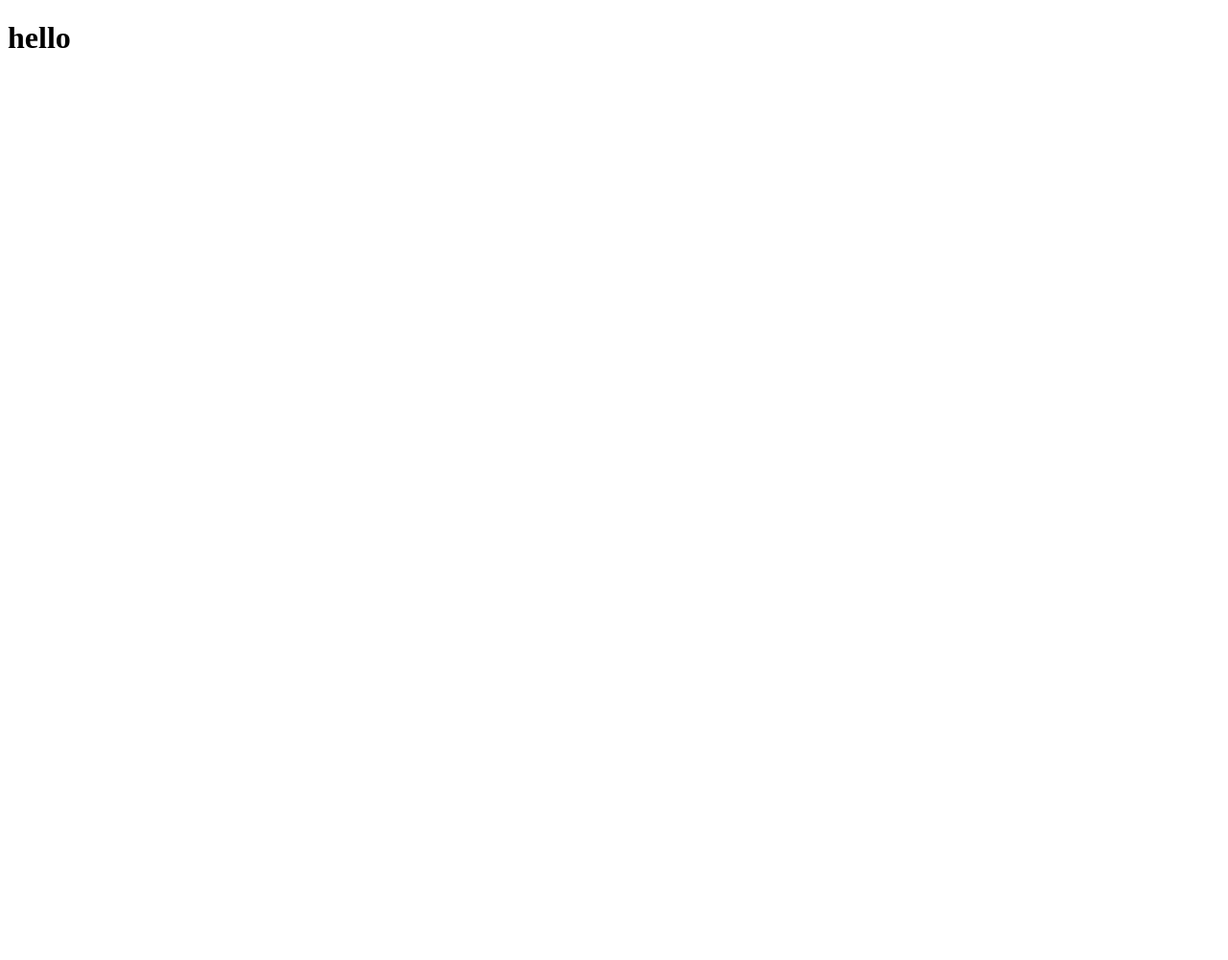
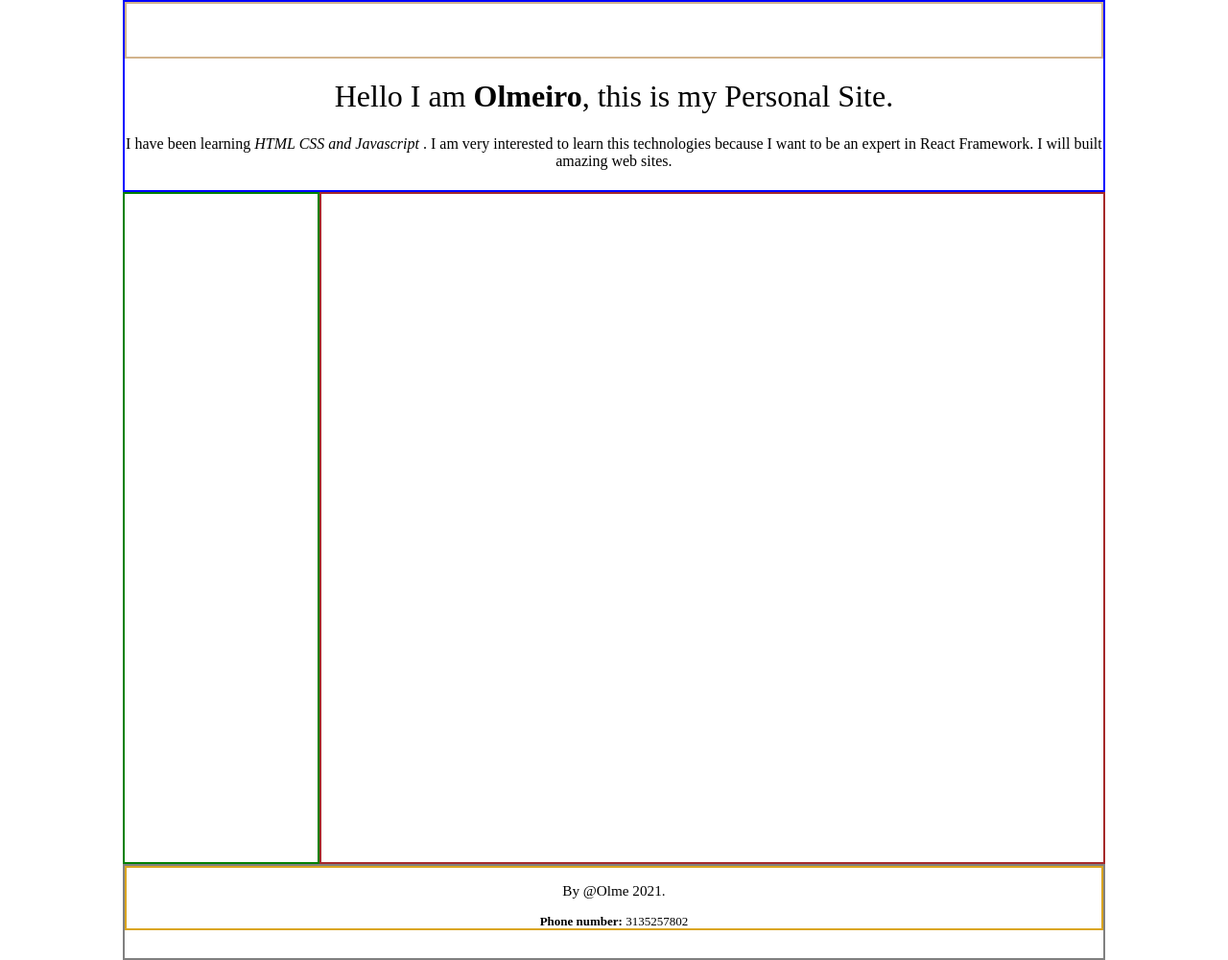
Before and after one commit to olmeiro/olmeiro.github.io, a plain HTML site: page index.html in a window 1280 px wide. Shown: the whole page at 96% size. Before the commit the page ends 800 px from the top, so only its background shows below. Drawn offline with Linux system fonts and the light colour scheme.

Commit message:
custom framework CSS

```diff
--- a/index.html
+++ b/index.html
@@ -4,11 +4,30 @@
 <head>
     <meta charset="UTF-8">
     <meta name="viewport" content="width=device-width, initial-scale=1.0">
+    <link rel="stylesheet" href="./style.css">
     <title>OlmeDev</title>
 </head>
 
 <body>
-    <h1>hello</h1>
+    <div class="container">
+        <header>
+            <nav></nav>
+            <div class="title">
+                <h1>Hello I am <strong>Olmeiro</strong>, this is my Personal Site.</h1>
+                <p>I have been learning
+                    <em>HTML CSS and Javascript </em>. I am very interested to learn this technologies because I want to be an expert in React Framework. I will built amazing web sites.</p>
+            </div>
+        </header>
+        <aside></aside>
+        <section></section>
+        <footer>
+            <div class="feet">
+                <h3>By @Olme 2021.</h3>
+                <p><strong>Phone number: </strong>3135257802</p>
+            </div>
+        </footer>
+    </div>
 </body>
+<script src="./main.js"></script>
 
 </html>
--- /dev/null
+++ b/style.css
@@ -0,0 +1,103 @@
+/* CSS Micro Reset */
+
+body {
+    margin: 0
+}
+
+h1,
+h2,
+h3,
+h4,
+h5,
+h6 {
+    font-weight: normal
+}
+
+table {
+    border-collapse: collapse;
+    border-spacing: 0
+}
+
+th,
+td {
+    text-align: left;
+    vertical-align: top
+}
+
+img,
+iframe {
+    border: 0
+}
+
+
+/* Custom */
+
+.container {
+    margin: 0 auto;
+    max-width: 1024px;
+    width: 100%;
+    height: 1000px;
+    display: grid;
+    grid-template-columns: repeat(10, 10%);
+    grid-template-rows: repeat(10, 10%);
+}
+
+header {
+    border: 2px solid rgb(0, 4, 255);
+    grid-column-start: 1;
+    grid-column-end: span 10;
+    grid-row: 1/3;
+    display: grid;
+    grid-template-columns: repeat(10, 10%);
+    grid-template-rows: repeat(10, 10%);
+}
+
+nav {
+    grid-column: 1 / 11;
+    grid-row: 1 /4;
+    border: 2px solid tan;
+}
+
+.title {
+    grid-column: 1 / 11;
+    grid-row: 4 / 11;
+    text-align: center;
+}
+
+aside {
+    border: 2px solid green;
+    grid-column-start: 1;
+    grid-column-end: 3;
+    grid-row: 3/10;
+}
+
+section {
+    border: 2px solid brown;
+    grid-column-start: 3;
+    grid-column-end: 11;
+    grid-row: 3/10;
+}
+
+footer {
+    border: 2px solid gray;
+    grid-column-start: 1;
+    grid-column-end: 11;
+    grid-row-start: 10;
+    grid-row-end: 11;
+    display: grid;
+    grid-template-columns: repeat(10, 10%);
+    grid-template-rows: repeat(10, 10%);
+}
+
+.feet {
+    box-sizing: border-box;
+    grid-column: 1 / 11;
+    grid-row: 7 span;
+    border: 2px solid goldenrod;
+    font-size: small;
+    text-align: center;
+}
+
+.feet>p {
+    text-align: center;
+}
```
Also changed, not shown: main.js (added).
